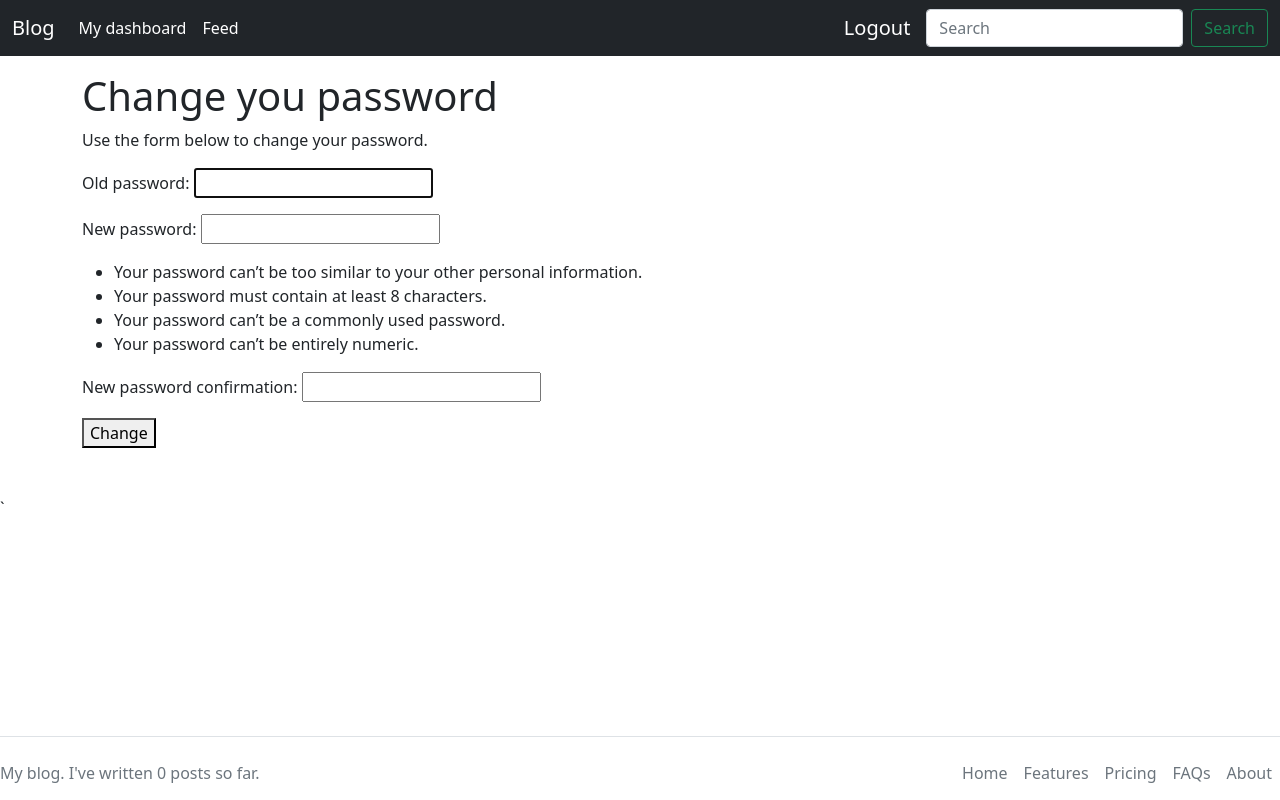
After one commit to ArtProPy/mysite, a Django app: page /account/password_change/ in a window 1280 px wide. The commit adds this page. Run offline with Django 3.2, Linux system fonts and the light colour scheme; the visitor is signed in with stand-in values (Sample User, id 1); data that the repository does not hold is empty.

Commit message:
Fix loguot. Add password change. Fix blog css

```diff
--- a/account/templates/base.html
+++ b/account/templates/base.html
@@ -4,13 +4,12 @@
 <html lang="en">
 <head>
     <meta charset="UTF-8">
-    <meta http-equiv="X-UA-Compatible" content="ie=edge">
     <title>{% block title %}Title{% endblock %}</title>
     <link href="https://cdn.jsdelivr.net/npm/bootstrap@5.1.0/dist/css/bootstrap.min.css" rel="stylesheet" integrity="sha384-KyZXEAg3QhqLMpG8r+8fhAXLRk2vvoC2f3B09zVXn8CA5QIVfZOJ3BCsw2P0p/We" crossorigin="anonymous">
-    <link rel="stylesheet" href="{% static "css/account.css" %}">
+    <link rel="stylesheet" href="{% static 'css/blog.css' %}">
 </head>
 <body>
-
+<br><br><br>
 
 <nav class="navbar navbar-expand-md navbar-dark fixed-top bg-dark">
     <div class="container-fluid">
@@ -21,8 +20,8 @@
         <div class="collapse navbar-collapse" id="navbarCollapse">
             <ul class="navbar-nav me-auto mb-2 mb-md-0">
                 {% if request.user.is_authenticated %}
-                <li {% if section == "dashboard" %} lass="nav-item"{% endif %}>
-                    <a class="nav-link active" aria-current="page" href='{% url "dashboard" %}'>My dashboard</a>
+                <li {% if section == "dashboard" %} class='nav-item'{% endif %}>
+                <a class="nav-link active" aria-current="page" href='{% url "dashboard" %}'>My dashboard</a>
                 </li>
                 {% endif %}
                 <li class="nav-item">
@@ -47,7 +46,7 @@
         {% block content %}{% endblock %}
     </div>
 </main>
-
+<br><br>
 <footer class="border-top">
     <div class="d-flex flex-wrap justify-content-between align-items-center py-3 ">
         <p class="col-md-4 mb-0 text-muted">My blog. I've written {% total_posts %} posts so far.</p>
--- a/account/templates/registration/loguot.html
+++ b/account/templates/registration/logged_out.html
@@ -5,6 +5,6 @@
 {% block content %}
 <h1>Logged out</h1>
 <p>You have been successfully logged out.
-    You can <a href='{% url"login" %}'>log-in again</a>.
+    You can <a href='{% url "login" %}'>log-in again</a>.
 </p>
 {% endblock %}
--- /dev/null
+++ b/account/templates/registration/password_change_form.html
@@ -0,0 +1,13 @@
+{% extends 'base.html' %}
+
+{% block title %}Change password{% endblock %}
+
+{% block content %}
+<h1>Change you password</h1>
+<p>Use the form below to change your password.</p>
+<form action="." method="post">
+    {{form.as_p}}
+    <button type="submit">Change</button>
+    {% csrf_token %}
+</form>
+{% endblock %}
--- a/account/urls.py
+++ b/account/urls.py
@@ -9,4 +9,6 @@
     path("", views.dashboard, name='dashboard'),
     path('login/', auth_views.LoginView.as_view(), name='login'),
     path('logout/', auth_views.LogoutView.as_view(), name='logout'),
+    path('password_change/', auth_views.PasswordChangeView.as_view(), name='password_change'),
+    path('password_change/done/', auth_views.PasswordChangeDoneView.as_view(), name='password_change_done'),
 ]
--- a/mysite/settings.py
+++ b/mysite/settings.py
@@ -124,10 +124,10 @@
 # Static files (CSS, JavaScript, Images)
 # https://docs.djangoproject.com/en/3.2/howto/static-files/
 
-STATIC_ROOT = os.path.join(BASE_DIR, 'static')
+
 STATIC_URL = '/static/'
 STATICFILES_DIRS = [
-    os.path.join(STATIC_ROOT, 'static')
+    os.path.join(BASE_DIR, "static"),
 ]
 
 # Default primary key field type
--- a/static/css/blog.css
+++ b/static/css/blog.css
@@ -1,16 +1,14 @@
-
 main{
-    display: -webkit-inline-flex;
-    display: inline-flex;
+    display: -webkit-flex;
+    display: flex;
     width: 100%;
 }
 
 footer{
-position: absolute;
-    left: 0;
-    bottom: 0;
+    background-color: white;
+    position: fixed;
     width: 100%;
-    padding: 0 25px;
+    top: 92%;
 }
 
 #sidebar{
```
Also changed, not shown: account/templates/registration/password_change_done.html (added, +8 -0 lines), blog/templates/blog/base.html (+3 -4 lines).
